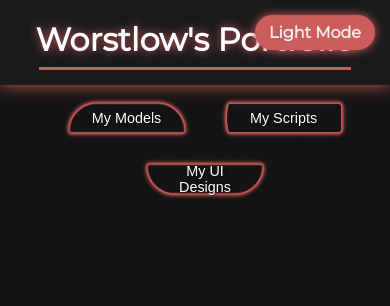
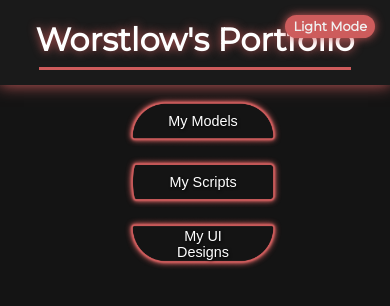
Before and after one commit to worstlow/wrtsportfolio, a plain HTML site: page index.html in a window 390 px wide. Drawn offline with Linux system fonts and the light colour scheme.

Commit message:
Update index.html

```diff
--- a/index.html
+++ b/index.html
@@ -21,6 +21,7 @@
       color: #141414;
     }
 
+    /* Loader */
     #loader {
       position: fixed;
       inset: 0;
@@ -52,25 +53,15 @@
       transform: scaleX(0);
       animation: growLine 1.5s forwards;
     }
-    .loader-line.top {
-      width: 80px;
-      animation-delay: 0.2s;
-      transform-origin: right;
-    }
-    .loader-line.bottom {
-      width: 80px;
-      animation-delay: 0.6s;
-      transform-origin: left;
-    }
+    .loader-line.top { width: 80px; animation-delay: 0.2s; transform-origin: right; }
+    .loader-line.bottom { width: 80px; animation-delay: 0.6s; transform-origin: left; }
 
     @keyframes spinPulse {
       0% { transform: scale(1) rotate(0deg); }
       50% { transform: scale(1.2) rotate(3deg); }
       100% { transform: scale(1) rotate(0deg); }
     }
-    @keyframes growLine {
-      to { opacity: 1; transform: scaleX(1); }
-    }
+    @keyframes growLine { to { opacity: 1; transform: scaleX(1); } }
 
     body.light-mode #loader { background-color: #f0f0f0; }
     body.light-mode .loader-logo {
@@ -79,6 +70,7 @@
     }
     body.light-mode .loader-line { background-color: #5c5ccf; }
 
+    /* Mode toggle */
     #modeToggle {
       position: fixed;
       top: 15px;
@@ -86,8 +78,9 @@
       z-index: 1000;
       cursor: pointer;
       font-weight: bold;
-      padding: 8px 14px;
+      padding: 6px 12px;
       border-radius: 20px;
+      font-size: 0.95rem;
       color: #f0f0f0;
       background-color: #cd5c5c;
       box-shadow: 0 0 10px #cd5c5c;
@@ -99,6 +92,7 @@
       box-shadow: 0 0 10px #555;
     }
 
+    /* Title */
     .title-container {
       padding: 20px 0 15px;
       text-align: center;
@@ -119,25 +113,24 @@
       background: #cd5c5c;
       animation: shine 2s infinite;
     }
-    @keyframes shine {
-      0%,100% { opacity: 0.7; }
-      50% { opacity: 1; }
-    }
+    @keyframes shine { 0%,100% { opacity: 0.7; } 50% { opacity: 1; } }
 
+    /* Layout */
     .main-content {
       display: flex;
       flex: 1;
       flex-wrap: wrap;
     }
 
+    /* Buttons */
     .button-column {
       flex: 0 0 280px;
-      padding: 20px;
+      padding: 15px;
     }
     .button-container {
       display: flex;
       flex-direction: column;
-      gap: 15px;
+      gap: 5px; /* 🔹 super close spacing */
     }
     button.image-button {
       border: none;
@@ -169,6 +162,7 @@
     }
     body.light-mode .button-label { color: #141414; text-shadow: none; }
 
+    /* Content box */
     .content-box {
       flex: 1;
       min-width: 300px;
@@ -196,6 +190,7 @@
     }
     body.light-mode .close-button { color: #141414; }
 
+    /* Gallery */
     .gallery {
       display: flex;
       flex-wrap: wrap;
@@ -221,16 +216,27 @@
         flex: none;
         padding: 10px;
       }
-      .button-container { flex-direction: row; flex-wrap: wrap; justify-content: center; }
-      button.image-button img { max-width: 160px; }
+      .button-container {
+        flex-direction: column; /* 🔹 force vertical */
+        align-items: center;
+        gap: 5px;
+      }
+      button.image-button img { max-width: 200px; }
       .button-label { font-size: 1rem; }
     }
 
     @media (max-width: 600px) {
       .title { font-size: 2rem; }
-      button.image-button img { max-width: 130px; }
+      .button-column { padding: 8px; }
+      button.image-button img { max-width: 160px; }
       .button-label { font-size: 0.9rem; }
       .content-box { margin: 10px; padding: 15px; }
+
+      #modeToggle {
+        font-size: 0.8rem;   /* 🔹 smaller on mobile */
+        padding: 4px 8px;
+        border-radius: 15px;
+      }
     }
   </style>
 </head>
```
